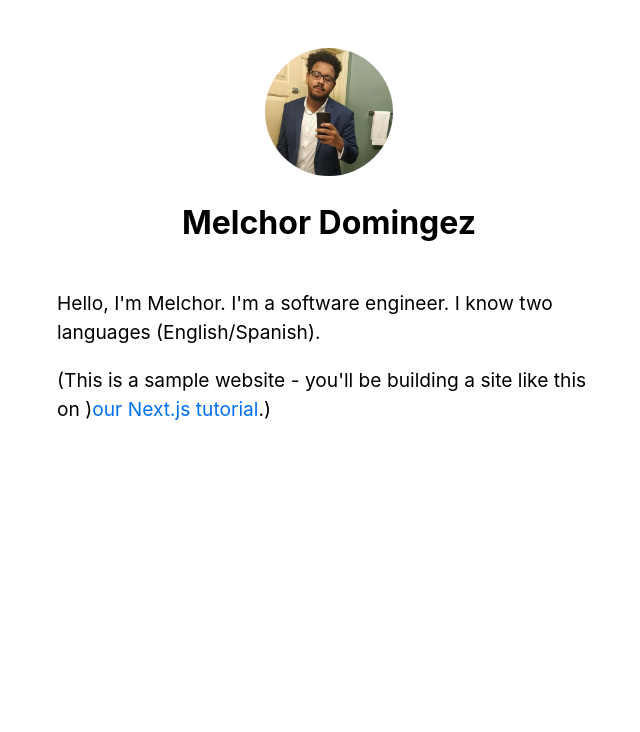
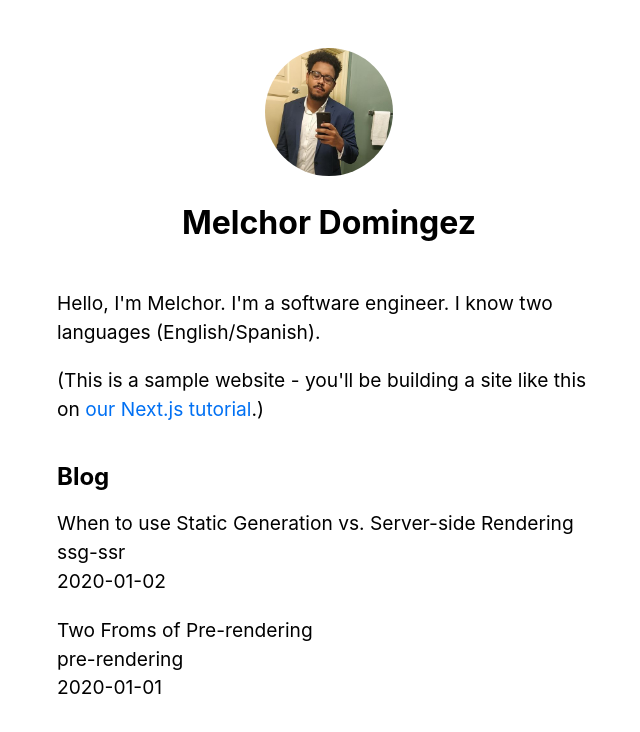
Before and after one commit to melchord/nextjs-blog, a Next.js app: page / in a window 1280 px wide. Shown: the top 732 px of the page, without its empty margins (311-951 px from the left). Built offline with nearby package versions, Linux system fonts and the light colour scheme.

Commit message:
update posts

```diff
--- /dev/null
+++ b/lib/posts.js
@@ -0,0 +1,35 @@
+import fs from 'fs';
+import path from 'path';
+import matter from 'gray-matter';
+
+const postsDirectory = path.join(process.cwd(), 'posts');
+
+export function getSortedPostsData() {
+  // Get file names under /posts
+  const fileNames = fs.readdirSync(postsDirectory);
+  const allPostsData = fileNames.map(fileName => {
+    // Remove ".md" from file name t oget id
+    const id = fileName.replace(/\.md$/, '');
+
+    // Read markdown file as string
+    const fullPath = path.join(postsDirectory, fileName);
+    const fileContents = fs.readFileSync(fullPath, 'utf8');
+
+    // Use gray-matter to parse the post metadata section
+    const matterResult = matter(fileContents);
+
+    // Combine the data with the id
+    return {
+      id,
+      ...matterResult.data
+    }
+  })
+  // Sort posts by date
+  return allPostsData.sort((a, b) => {
+    if (a.date < b.date) {
+      return 1;
+    } else {
+      return -1;
+    }
+  });
+}
--- a/pages/index.js
+++ b/pages/index.js
@@ -1,8 +1,19 @@
 import Head from 'next/head';
+
 import Layout, { siteTitle } from '../components/layout';
+import { getSortedPostsData } from '../lib/posts';
 import utilStyles from '../styles/utils.module.css';
 
-export default function Home() {
+export async function getStaticProps() {
+  const allPostsData = getSortedPostsData();
+  return {
+    props: {
+      allPostsData
+    }
+  }
+}
+
+export default function Home({ allPostsData }) {
   return (
     <Layout home>
       <Head>
@@ -11,9 +22,24 @@ export default function Home() {
       <section className={utilStyles.headingMd}>
         <p>Hello, I'm Melchor. I'm a software engineer. I know two languages (English/Spanish).</p>
         <p>
-          (This is a sample website - you'll be building a site like this on {' '})
+          (This is a sample website - you'll be building a site like this on {' '}
           <a href="https://nextjs.org/learn">our Next.js tutorial</a>.)
         </p>
+      </section>
+
+      <section className={`${utilStyles.headingMd} ${utilStyles.padding1px}`}>
+        <h2 className={utilStyles.headingLg}>Blog</h2>
+        <ul className={utilStyles.list}>
+          {allPostsData.map(({ id, date, title }) => (
+            <li className={utilStyles.listItem} key={id}>
+              {title}
+              <br />
+              {id}
+              <br />
+              {date}
+            </li>
+          ))}
+        </ul>
       </section>
     </Layout>
   )
--- a/posts/ssg-ssr.md
+++ b/posts/ssg-ssr.md
@@ -0,0 +1,19 @@
+---
+title: 'When to use Static Generation vs. Server-side Rendering'
+date: '2020-01-02'
+---
+
+We recommend using **Static Generation** (with and without data) whenever possible because you page can be built once and served by CDN, which makes it much faster than having a server render the page on every request.
+
+You can use Static Genration for many types of pages, including:
+
+- Marketing pages
+- Blog posts
+- E-commerce product listings
+- Help and documentation
+
+You should ask yourself: "Can I pre-render this page **ahead** of a user's request?" If the answer is yes, then you should choose Static Generation.
+
+On the other hand, Static Generation is **not** a good idea if you cannotpre-render a page ahead of a user's request. Maybe your page shows frequently updated data, and the page content changes on every request.
+
+In that case, yo ucan use **Server-side Rendering**. It will be slower, but the pre-rendered page will always be up-to-date. Or you can skip pre-rendering and use client-side JavaSCript to populate data.
```
